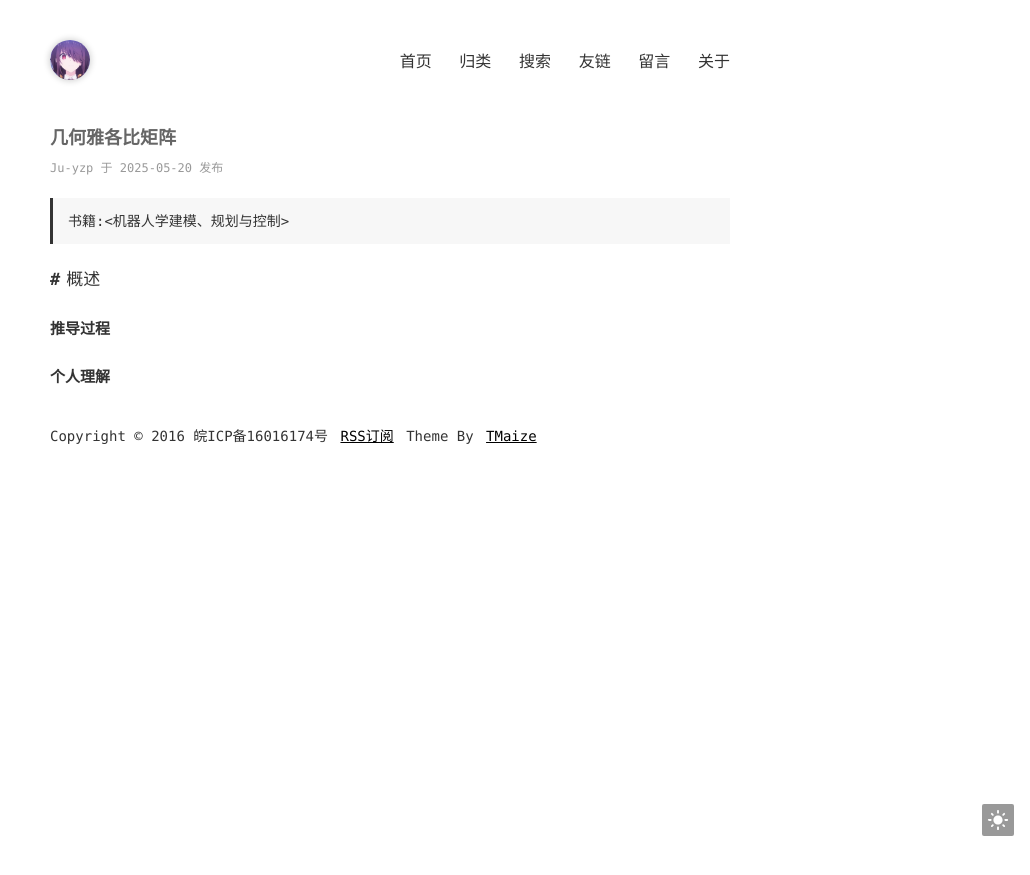
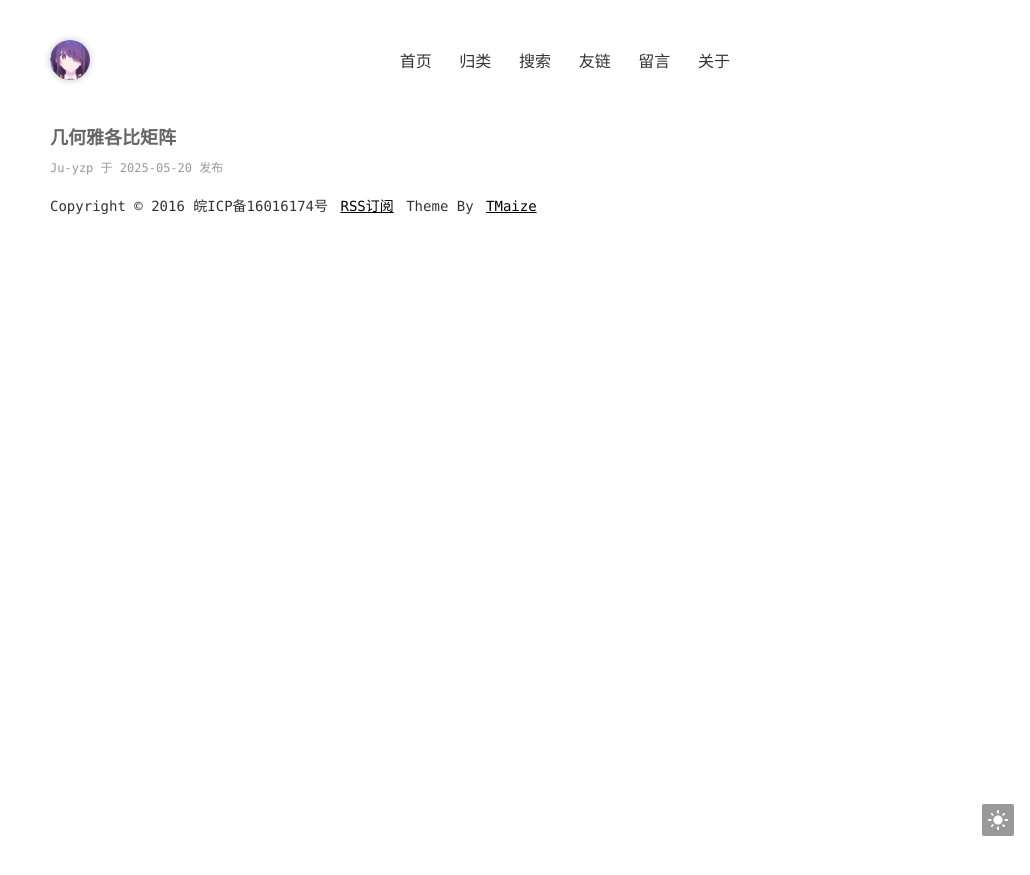
Before and after one commit to Ju-yzp/Ju-yzp.github.io, a Jekyll site: the page built from _posts/2025-05-20-geometric-jacobian.md, in a window 1280 px wide. Shown: the top 875 px of the page, without its empty margins (250-1280 px from the left). Built offline with Jekyll 4.4.1, drawn with Linux system fonts in a browser that asks for light colours.

Commit message:
重新上传测试文件

```diff
--- a/_posts/2025-05-20-geometric-jacobian.md
+++ b/_posts/2025-05-20-geometric-jacobian.md
@@ -3,13 +3,3 @@ layout: mypost
 title: 几何雅各比矩阵
 categories: [机械臂]
 ---
-
-> 书籍:<机器人学建模、规划与控制>
-
-## 概述
-
-
-### 推导过程
-
-
-### 个人理解
```
